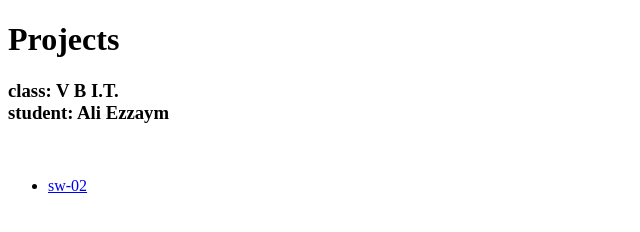
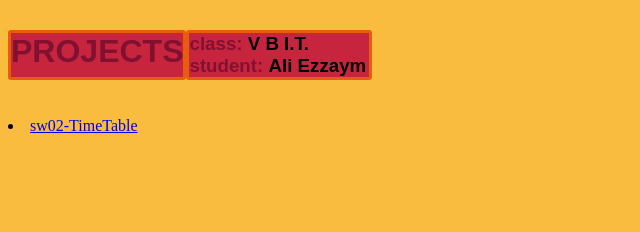
Before and after one commit to Ezzayma/Ezzayma.github.io, a plain HTML site: page index.html in a window 1280 px wide. Shown: the whole page, without its empty margins (0-640 px from the left). Drawn offline with Linux system fonts and the light colour scheme.

Commit message:
Update index.html

```diff
--- a/index.html
+++ b/index.html
@@ -4,15 +4,83 @@
 	<meta charset="utf-8">
 	<meta name="viewport" content="width=device-width, initial-scale=1">
 	<title>Ali-Ezzaym's-projects</title>
+
+	<style>
+		body{
+			background-color: #FABC3F;
+		}
+		h1{
+			margin-top: 22px;
+			width: 180px;
+			height: 44px;
+
+			border:3px solid #E85C0D;
+			border-radius: 3px;
+
+			background-color: #C7253E;
+			color: #821131;
+
+
+			max-width: fit-content;
+
+			font-family: "Arial", sans-serif;
+
+		}
+		h3{
+			color: #821131;
+			background-color: #C7253E;
+
+			margin-top: 22px;
+			width: 180px;
+			height: 44px;
+
+			border:3px solid #E85C0D;
+			border-radius: 3px;
+
+			font-family: "Oswald", sans-serif;
+			font-weight: 700;
+		}
+
+		ul{
+			//margin-left: 0px;
+			padding-left:0px;
+			list-style-position: inside;
+		}
+
+
+		div{
+			display: flex;
+			vertical-align: center;
+		}
+
+		span{
+			font-weight:600;
+			color: black;
+		}
+
+
+	</style>
 </head>
 <body>
-	<h1>Projects</h1>
-	<h3>class: V B I.T.<br/>student: Ali Ezzaym</h3>
-	<br/>
+	<div>
+		<h1>PROJECTS</h1>
+		<h3>class:
+			<span>
+				V B I.T.
+			</span>
+
+			<br/>
+				student:
+			<span>
+				Ali Ezzaym
+			</span></h3>
+	</div>
+
+
+
 	<ul>
 		<li>
-			<a href="sw-02/index.html">sw-02
-			</a>
+			<a href="sw-02/index.html">sw02-TimeTable</a>
 		</li>
 	</ul>
 
```
